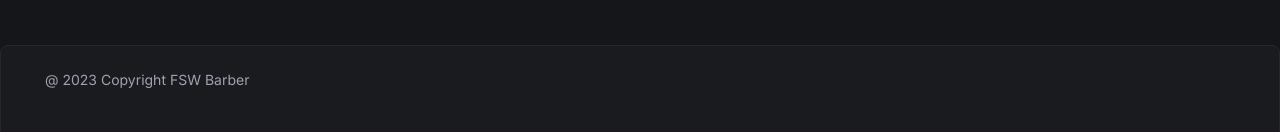
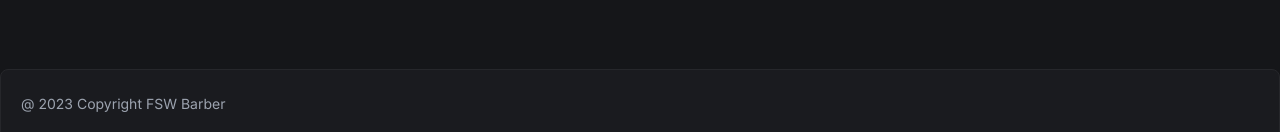
Before and after one commit to lucaslbmp/fsw-barber, a Next.js app: page / in a window 1280 px wide. Shown: the part 661-793 px from the top of the page. Built offline with nearby package versions, Linux system fonts and the light colour scheme; no server answers; the database is empty.

Commit message:
fix: footer spacing

```diff
--- a/src/app/_components/footer.tsx
+++ b/src/app/_components/footer.tsx
@@ -4,7 +4,7 @@ const Footer = () => {
   return (
     <footer>
       <Card className="px-5 py-6">
-        <CardContent>
+        <CardContent className="p-0">
           <p className="text-sm text-gray-400">
             @ 2023 Copyright <span>FSW Barber</span>
           </p>
```
